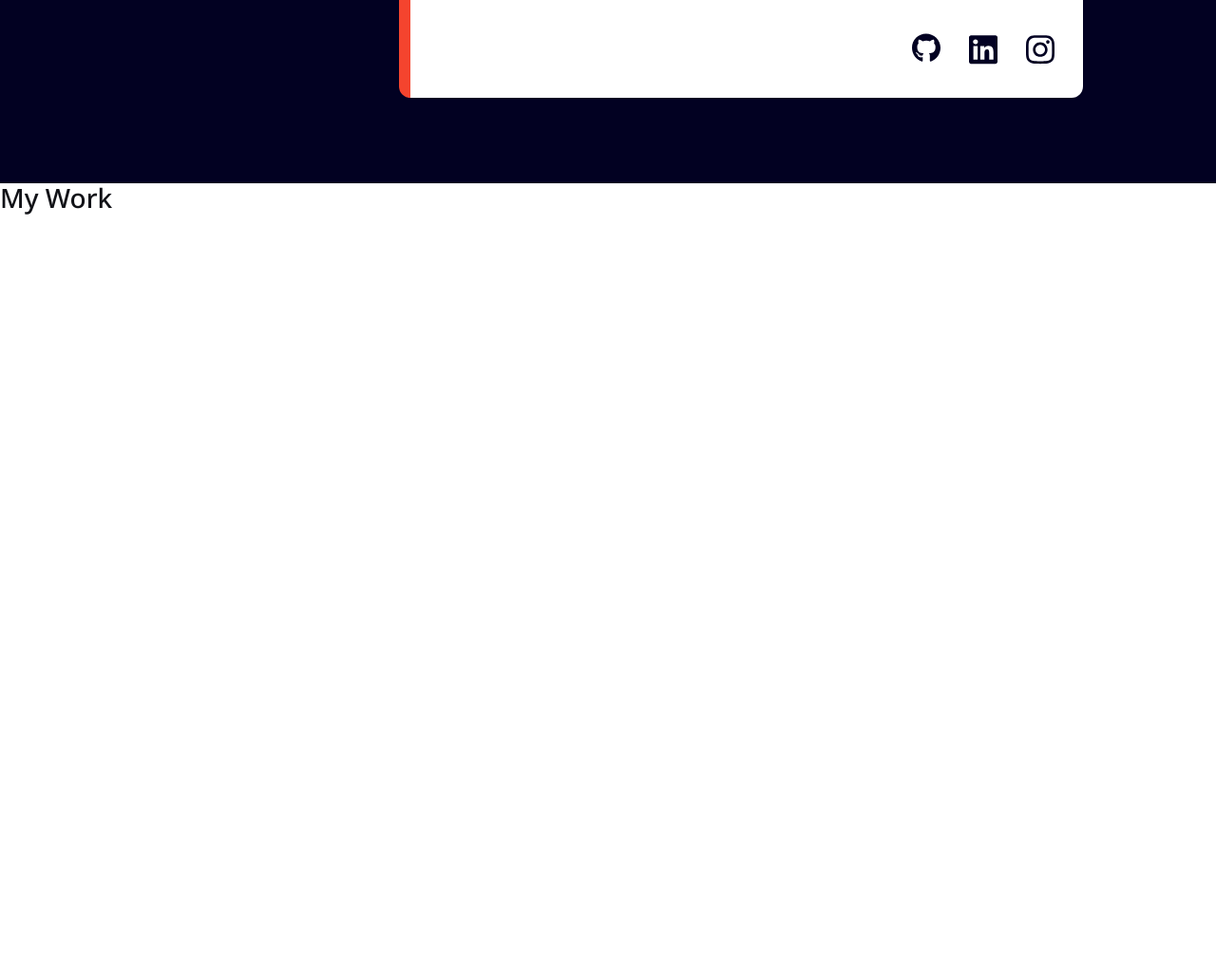
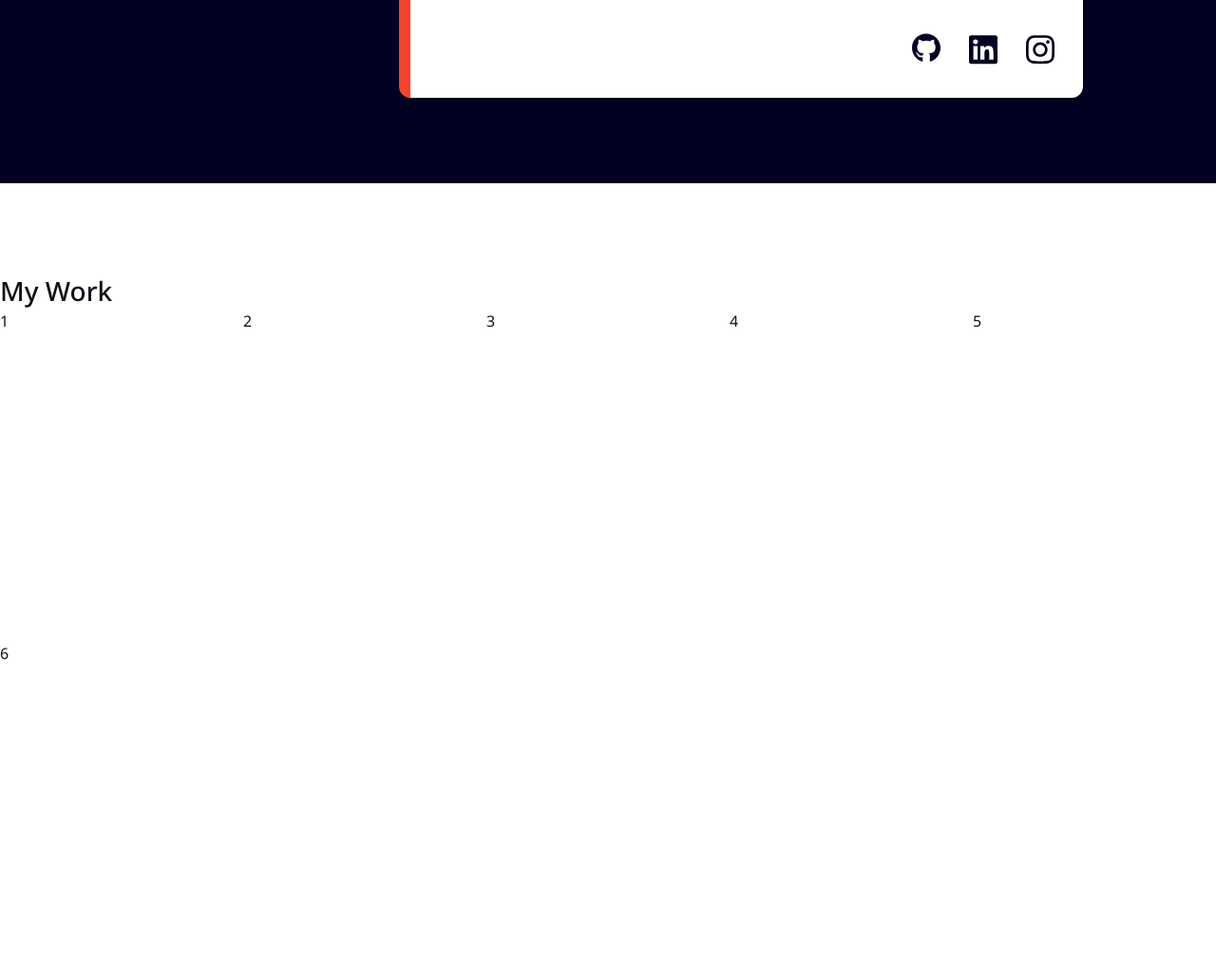
Before and after one commit to bisuketto0/Homepage, a plain HTML site: page index.html in a window 1280 px wide. Shown: the part 343-1374 px from the top of the page at 95% size. Before the commit the page ends 800 px from the top, so only its background shows below. Drawn offline with Linux system fonts and the light colour scheme.

Commit message:
Works section #1 - Set up grid container (sizes subject to change)

```diff
--- a/index.html
+++ b/index.html
@@ -8,7 +8,7 @@
 </head>
 
 <body>
-  <header>
+  <header class="body-section">
     <section class="personal-info">
       <img src="./images/danieljpg.jpg" alt="">
       <div class="about-me">
@@ -23,14 +23,21 @@
     </section>
   </header>
 
-  <main>
+  <main class="body-section">
     <section class="personal-work">
       <h2>My Work</h2>
-      <div class="grid-container works"></div>
+      <div class="grid-container works">
+        <div>1</div>
+        <div>2</div>
+        <div>3</div>
+        <div>4</div>
+        <div>5</div>
+        <div>6</div>
+      </div>
     </section>
   </main>
 
-  <footer>
+  <footer class="body-section">
     <div class="personal-contact">
       <div class="contact-me"></div>
       <img src="#" alt="">
--- a/styles.css
+++ b/styles.css
@@ -35,6 +35,7 @@
 
 h2 {
   font: 500 28px/30px var(--ff);
+  margin: var(--spacer0-5) 0;
 }
 
 * {
@@ -46,9 +47,18 @@ h2 {
   color: var(--black);
 }
 
+.grid-container {
+  display: grid;
+  grid-template-columns: repeat(auto-fit, minmax(250px, 1fr));
+  grid-auto-rows: minmax(350px, auto);
+}
+
+.body-section {
+  padding: var(--spacer6) 0;
+}
+
 header {
   background-color: var(--primary-color);
-  padding: var(--spacer6) 0;
 }
 
 .personal-info {
@@ -71,10 +81,6 @@ header {
   padding: var(--spacer2);
   border-left: 12px solid var(--secondary-color);
   border-radius: var(--border-radius);
-}
-
-.personal-info .about-me h2 {
-  margin: var(--spacer0-5) 0;
 }
 
 .personal-info .about-me p {
@@ -101,3 +107,7 @@ header {
 .personal-info .about-me .social-links > a svg {
   width: var(--spacer2);
 }
+
+.personal-work {
+
+}
```
